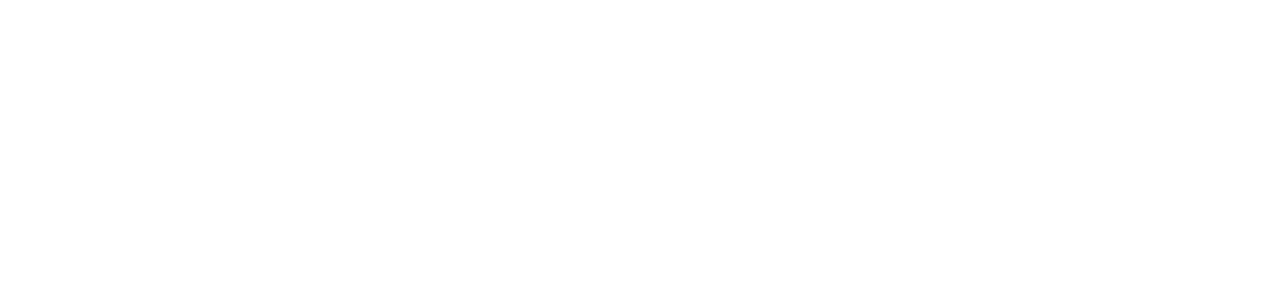
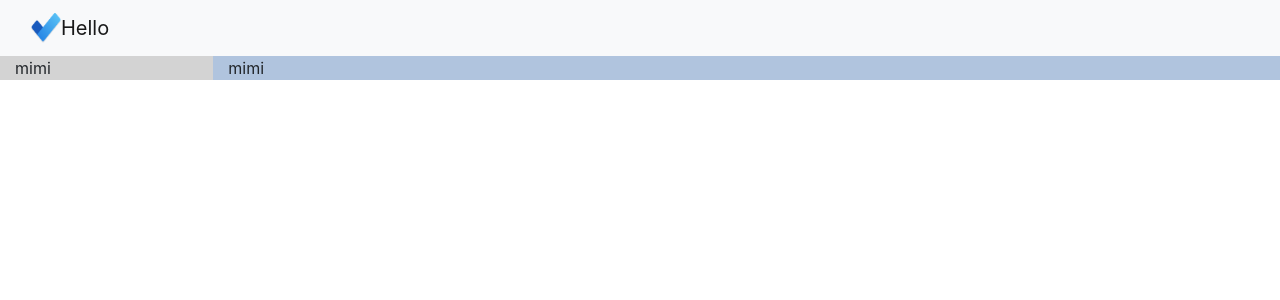
Before and after one commit to mariamerkova/todo-app-frontend, a React (Create React App) app: page /dashboard/1 in a window 1280 px wide. Shown: the top 300 px of the page. Built offline with nearby package versions, Linux system fonts and the light colour scheme.

Commit message:
Creation of Dashboard page

```diff
--- a/src/App.css
+++ b/src/App.css
@@ -71,6 +71,14 @@
   text-align: center;
 }
 
+.colLeft {
+  background-color: lightgrey;
+}
+
+.colRight {
+  background-color: lightsteelblue;
+}
+
 
 
 
--- a/src/App.js
+++ b/src/App.js
@@ -4,6 +4,7 @@
 import {BrowserRouter as Router, Route, Switch} from "react-router-dom";
 import 'bootstrap/dist/css/bootstrap.min.css';
 import LoginPage from "./pages/LoginPage";
+import Dashboard from "./pages/Dashboard";
 
 class App extends Component {
   render() {
@@ -13,6 +14,7 @@
               <Switch>
                   <Route path="/" exact component={HomePage}/>
                   <Route path="/login" component={LoginPage}/>
+                  <Route path="/dashboard/:username" component={Dashboard}/>
               </Switch>
           </Router>
         </div>
--- /dev/null
+++ b/src/pages/Dashboard.jsx
@@ -0,0 +1,31 @@
+import React from "react";
+import {Col, Container, Row} from "react-bootstrap";
+import Navbar from "react-bootstrap/Navbar";
+
+function Dashboard(props) {
+    return (
+        <Container fluid>
+            <Row>
+                <Col className="bg-light">
+                    <Navbar bg="light">
+                        <img
+                            src="/images/logo.png"
+                            alt="Logo"
+                            width="30"
+                            height="30"
+                            className="d-inline-block align-top"
+                        />
+                        <Navbar.Brand>Hello</Navbar.Brand>
+                    </Navbar>
+                </Col>
+            </Row>
+            <Row>
+                <Col className="colLeft" sm={2}>mimi</Col>
+                <Col className="colRight" sm={10}>mimi</Col>
+            </Row>
+        </Container>
+    )
+}
+
+
+export default Dashboard;
```
